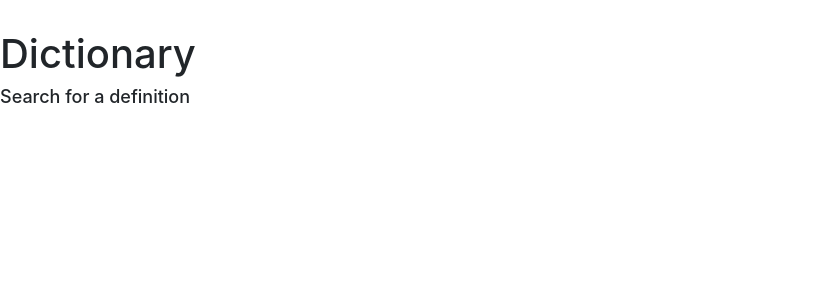
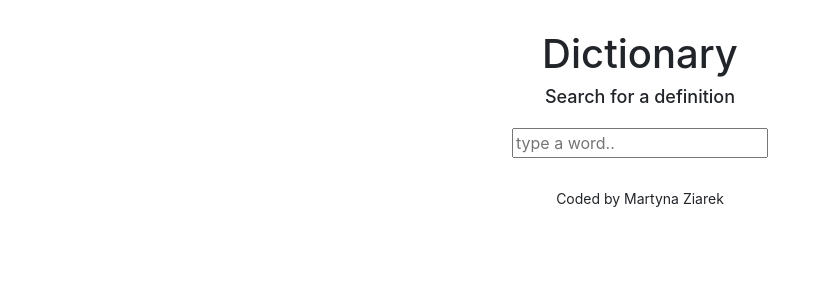
Before and after one commit to nina43/react-dictionary-project, a React (Create React App) app: page / in a window 1280 px wide. Shown: the top 300 px of the page, without its empty margins (0-830 px from the left). Built offline with nearby package versions, Linux system fonts and the light colour scheme.

Commit message:
added a search engine

```diff
--- a/src/App.js
+++ b/src/App.js
@@ -1,10 +1,15 @@
 import "./App.css";
+import Dictionary from "./Dictionary";
 
 export default function App() {
   return (
     <div className="App">
-      <h1>Dictionary</h1>
-      <h3>Search for a definition</h3>
+      <div className="container">
+        <h1 className="text-center">Dictionary</h1>
+        <h3 className="text-center">Search for a definition</h3>
+        <Dictionary />
+      </div>
+      <footer className="app-footer">Coded by Martyna Ziarek</footer>
     </div>
   );
 }
--- /dev/null
+++ b/src/Dictionary.js
@@ -0,0 +1,26 @@
+import React, { useState } from "react";
+import "./Dictionary.css";
+
+export default function Dictionary() {
+  let [keyword, setKeyword] = useState(null);
+  function search(event) {
+    event.preventDefault();
+    alert(`Searching for ${keyword}`);
+  }
+
+  function handleKeywordChange(event) {
+    setKeyword(event.target.value);
+  }
+
+  return (
+    <div className="Dictionary">
+      <form onSubmit={search}>
+        <input
+          type="search"
+          placeholder="type a word.."
+          onChange={handleKeywordChange}
+        />
+      </form>
+    </div>
+  );
+}
```
Also changed, not shown: public/manifest.json.
